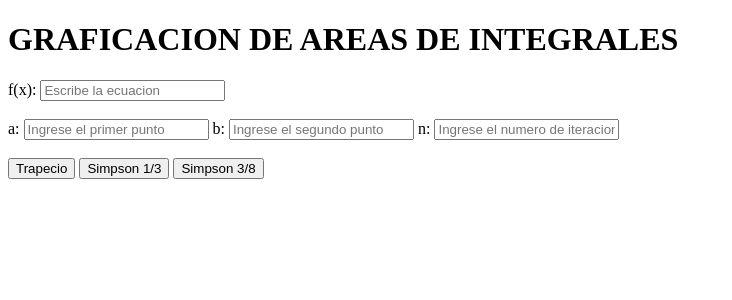
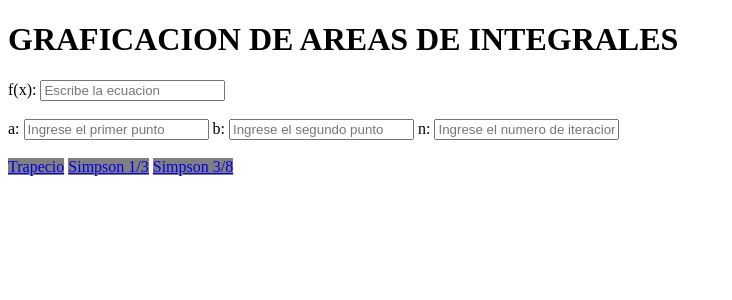
Before and after one commit to jbpixel52/Integral-Visualizer, a Flask app: page / in a window 1280 px wide. Shown: the top 300 px of the page, without its empty margins (0-732 px from the left). Run offline with Flask 2, Linux system fonts and the light colour scheme.

Commit message:
Añadir funcionalidad a los botones

```diff
--- a/main.py
+++ b/main.py
@@ -37,6 +37,7 @@ equation_parsed = parse('x**2')
 def funcion(x):
     return x+1
 
+
 def integral_plot(f,a,b,N,dx):
     x = np.linspace(a, b, num=N)
     y = f(x)
@@ -54,7 +55,7 @@ def integral_plot(f,a,b,N,dx):
     ax.add_patch(poly)
     plt.show()
 
-
+@app.route('/trapz')
 def trapz(f, a, b, N=50):
     x = np.linspace(a, b, N+1)  # N+1 points make N subintervals
     y = f(x)
@@ -64,6 +65,7 @@ def trapz(f, a, b, N=50):
     T = (dx/2) * np.sum(y_right + y_left)
     return T
 
+@app.route('/simps1')
 def simps(f, a, b, N=50):
     dx = (b-a)/N
     x = np.linspace(a, b, N+1)
@@ -71,8 +73,10 @@ def simps(f, a, b, N=50):
     S = dx/3 * np.sum(y[0:-1:2] + 4*y[1::2] + y[2::2])
     return S
 
-def butt():
-    print("Hello World")
+
+@app.route('/butt')
+def butt(name=None, methods=["GET","POST"]):
+    return render_template('graph.html', name=name)
 
 
 
--- a/templates/graph.html
+++ b/templates/graph.html
@@ -3,6 +3,10 @@
     <meta charset="UTF-8">
     <meta name="viewport" content="width=device-width, initial-scale=1.0">
     <title>GRAFICA</title>
+    <br />
+    <br />
+    <br />
+    <label>Hola Mundo</label>
 </head>
 <body>
 
--- a/templates/index.html
+++ b/templates/index.html
@@ -48,9 +48,9 @@
       />
       <br />
       <br />
-      <button type="submit" class="btn btn-primary">Trapecio</button>
-      <button type="submit" class="btn btn-primary">Simpson 1/3</button>
-      <button type="submit" class="btn btn-primary">Simpson 3/8</button>
+      <a class="btn btn-primary" style="background:gray" href="/butt">Trapecio</a>
+      <a class="btn btn-primary" style="background:gray" href="/butt">Simpson 1/3</a>
+      <a class="btn btn-primary" style="background:gray" href="/butt">Simpson 3/8</a>
     </form>
   </body>
 </html>
```
